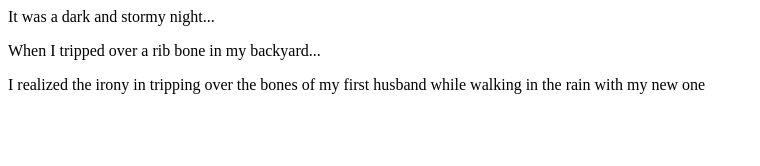
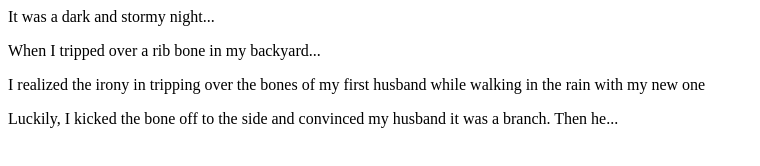
Before and after one commit to szug91/Fireside-story, a plain HTML site: page index.html in a window 1280 px wide. Shown: the whole page, without its empty margins (0-760 px from the left). Drawn offline with Linux system fonts and the light colour scheme.

Commit message:
added more to the story

```diff
--- a/index.html
+++ b/index.html
@@ -3,5 +3,6 @@
     <p>It was a dark and stormy night...</p>
     <p>When I tripped over a rib bone in my backyard...</p>
     <p>I realized the irony in tripping over the bones of my first husband while walking in the rain with my new one </p>
+    <p>Luckily, I kicked the bone off to the side and convinced my husband it was a branch. Then he...</p>
   </body>
 </html>
```
